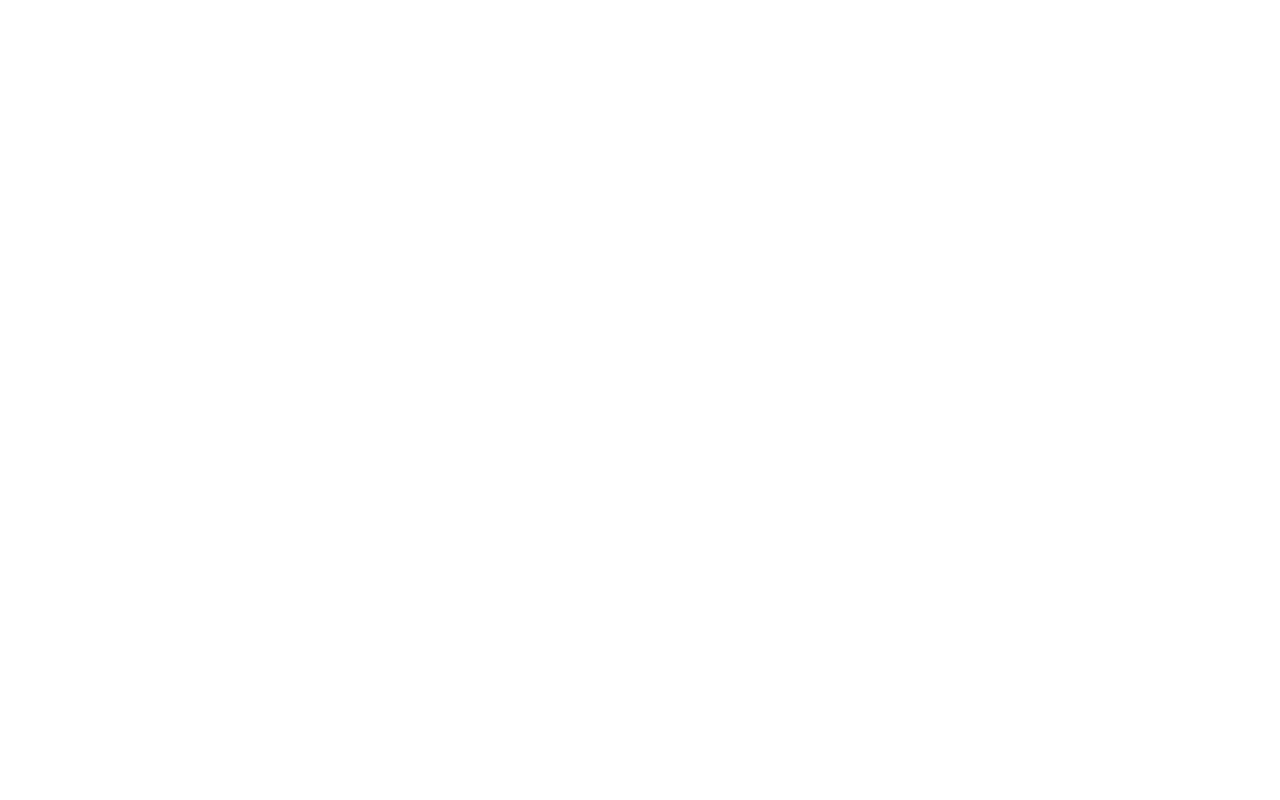
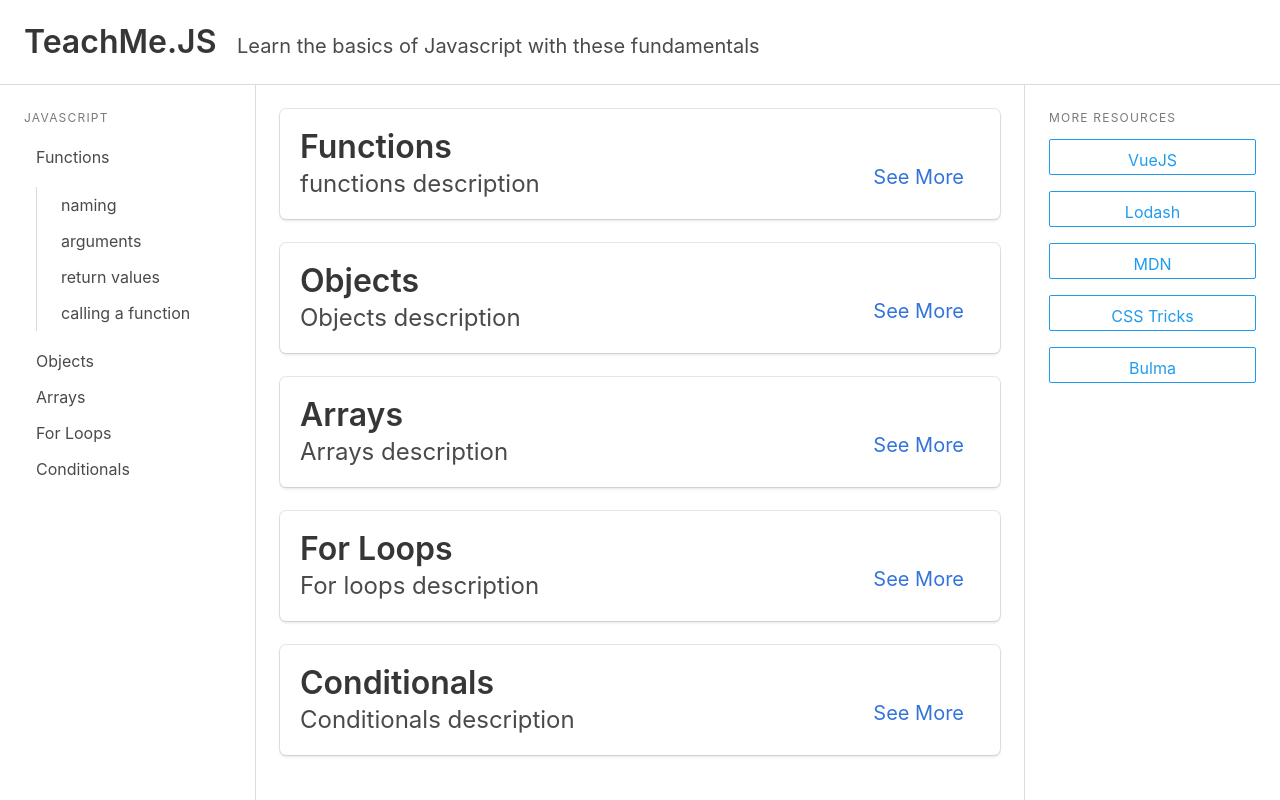
Before and after one commit to KojoBald/tutorial-website, a plain HTML site: page index.html in a window 1280 px wide. Drawn offline with Linux system fonts and the light colour scheme.

Commit message:
adds bulma to the project and starts layout of site

```diff
--- a/index.html
+++ b/index.html
@@ -7,7 +7,81 @@
     <title>TeachMe JS</title>
     <link rel="stylesheet" type="text/css" href="styles.css" >
     <link rel="stylesheet" type="text/css" href="animate.css" >
+    <link rel="stylesheet" type="text/css" href="bulma.min.css" >
 </head>
 <body>
+  <div id="app">
+    <header id="banner">
+      <h1 class="title">
+        TeachMe.JS
+      </h1>
+      <h2 class="subtitle">
+        Learn the basics of Javascript with these fundamentals
+      </h2>
+    </header>
+    <div class="columns" id="layout">
+      <section class="column is-one-fifth section" id="nav">
+        <aside class="menu">
+          <p class="menu-label">Javascript</p>
+          <ul class="menu-list">
+            <li>
+              <a>Functions</a>
+              <ul>
+                <li><a>naming</a></li>
+                <li><a>arguments</a></li>
+                <li><a>return values</a></li>
+                <li><a>calling a function</a></li>
+              </ul>
+            </li>
+            <li><a>Objects</a></li>
+            <li><a>Arrays</a></li>
+            <li><a>For Loops</a></li>
+            <li><a>Conditionals</a></li>
+          </ul>
+        </aside>
+      </section>
+      <section class="column section" id="content">
+        <div class="box" id="functions">
+          <h1 class="title">Functions</h1>
+          <p class="subtitle is-4">functions description</p>
+          <span class="expand button is-inverted is-link is-medium">See More</span>
+        </div>
+        <div class="box" id="objects">
+          <h1 class="title">Objects</h1>
+          <p class="subtitle is-4">Objects description</p>
+          <span class="expand button is-inverted is-link is-medium">See More</span>
+        </div>
+        <div class="box" id="arrays">
+          <h1 class="title">Arrays</h1>
+          <p class="subtitle is-4">Arrays description</p>
+          <span class="expand button is-inverted is-link is-medium">See More</span>
+        </div>
+        <div class="box" id="for-loops">
+          <h1 class="title">For Loops</h1>
+          <p class="subtitle is-4">For loops description</p>
+          <span class="expand button is-inverted is-link is-medium">See More</span>
+        </div>
+        <div class="box" id="conditionals">
+          <h1 class="title">Conditionals</h1>
+          <p class="subtitle is-4">Conditionals description</p>
+          <span class="expand button is-inverted is-link is-medium">See More</span>
+        </div>
+      </section>
+      <section class="column is-one-fifth section" id="links">
+        <aside class="menu">
+          <p class="menu-label">More resources</p>
+          <ul class="menu-list">
+            <li><a target="_blank" href="https://vuejs.org/v2/guide/" class="button is-info is-outlined">VueJS</a></li>
+            <li><a target="_blank" href="https://lodash.com/docs/4.17.11" class="button is-info is-outlined">Lodash</a></li>
+            <li><a target="_blank" href="https://developer.mozilla.org/en-US/" class="button is-info is-outlined">MDN</a></li>
+            <li><a target="_blank" href="https://css-tricks.com/" class="button is-info is-outlined">CSS Tricks</a></li>
+            <li><a target="_blank" href="https://bulma.io/" class="button is-info is-outlined">Bulma</a></li>
+          </ul>
+        </aside>
+      </section>
+    </div>
+  </div>
 </body>
+
+<script src="app.js"></script>
 </html>
--- a/styles.css
+++ b/styles.css
@@ -0,0 +1,64 @@
+body {
+  width: 100vw;
+  height: 100vh;
+}
+
+#app {
+  width: 100%;
+  height: 100%;
+  display: flex;
+  flex-direction: column;
+}
+
+#layout {
+  flex: 1 1 0;
+  margin: 0;
+  overflow: hidden;
+}
+
+#banner {
+  border-bottom: 1px solid #dbdbdb;
+}
+
+#banner {
+  padding: 1.5rem;
+}
+
+#banner h1, h2 {
+  display: inline-block;
+  margin: 0;
+  margin-right: 1rem;
+}
+
+#nav {
+  padding: 1.5rem 1.5rem 0 1.5rem;
+  border-right: 1px solid #dbdbdb;
+}
+
+#content {
+  padding: 1.5rem;
+  overflow: scroll;
+}
+
+#content .box {
+  position: relative;
+}
+
+#content .box p {
+  margin: 0;
+  margin-top: -20px;
+}
+
+#content .box .expand {
+  position: absolute;
+  bottom: 1.25rem;
+  right: 1.25rem;
+}
+
+#links {
+  padding: 1.5rem 1.5rem 0 1.5rem;
+  border-left: 1px solid #dbdbdb;
+}
+#links li {
+  margin-bottom: 1rem;
+}
```
Also changed, not shown: app.js (added), bulma.min.css (added).
